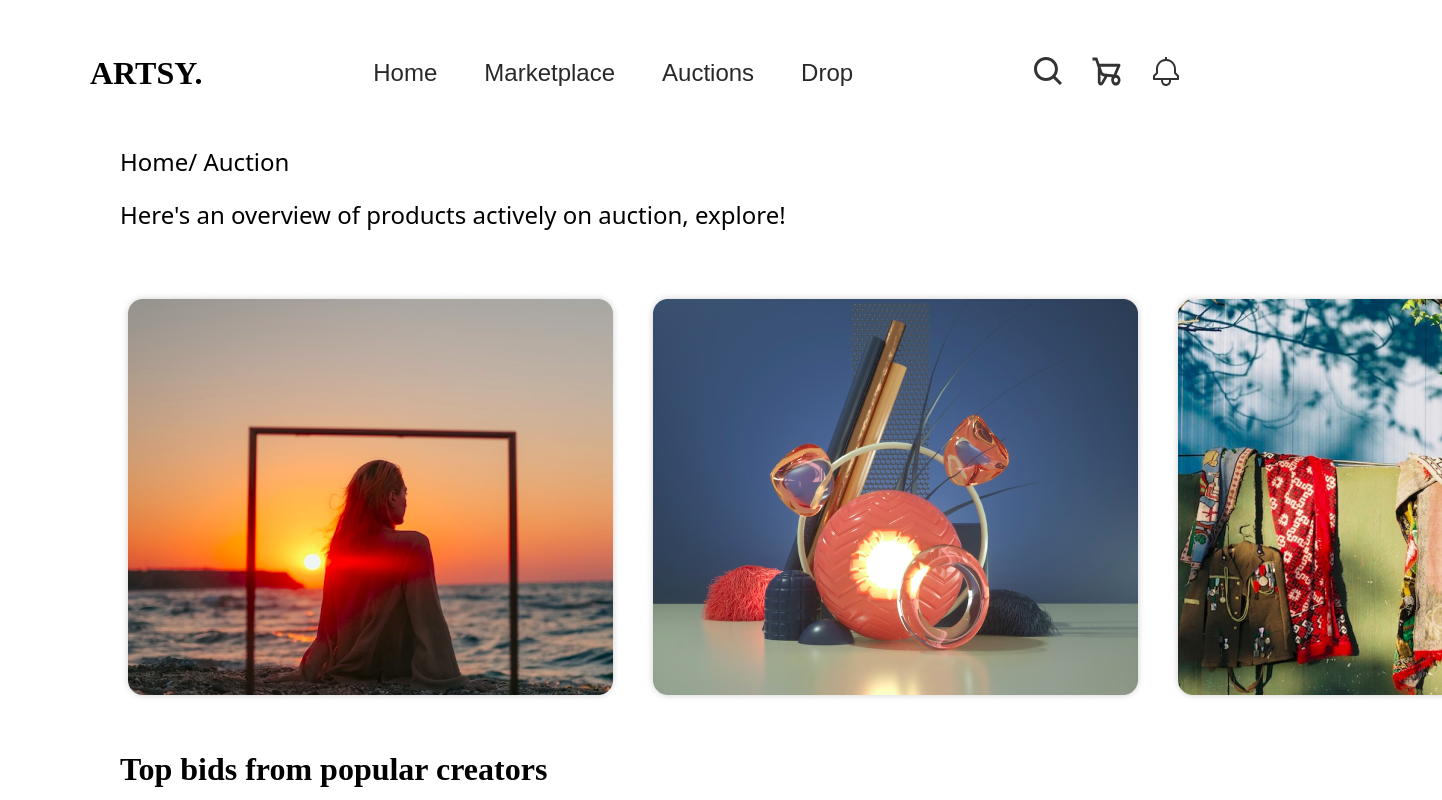
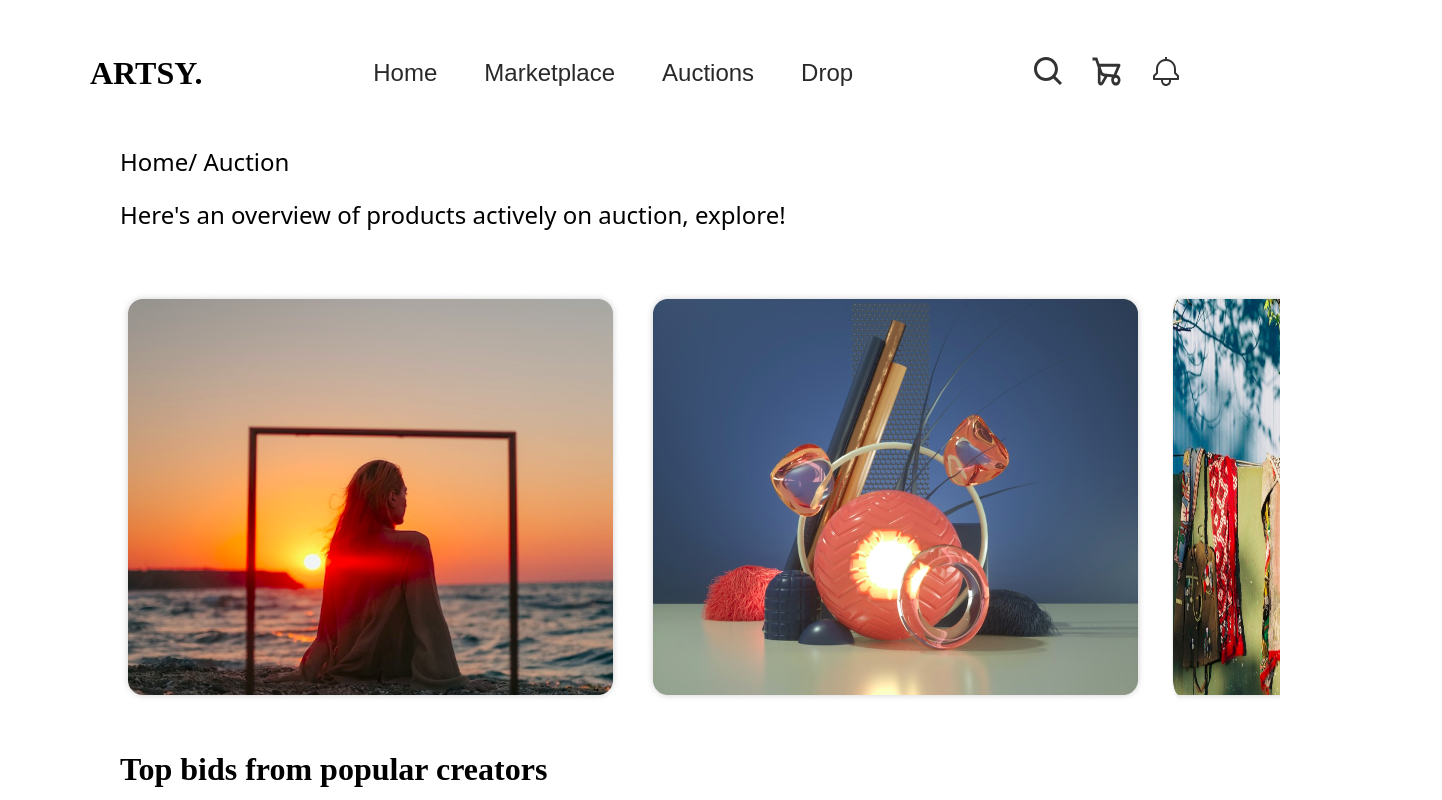
Before and after one commit to antomuangigitau/artsy, a React (Vite) app: page /auctions in a window 1280 px wide. Shown: the top 800 px of the page, 1442 px wide, since content can reach past the window. Built offline with nearby package versions, Linux system fonts and the light colour scheme; a web font is replaced by a local one.

Commit message:
Work on the overflow on auctions

```diff
--- a/src/components/auction/Swap.module.css
+++ b/src/components/auction/Swap.module.css
@@ -39,6 +39,10 @@
     max-height: 100%;
   }
 
+}
+
+.auction_imgs:nth-child(3) {
+  overflow: hidden;
 }
 
 .top__bids {
```
